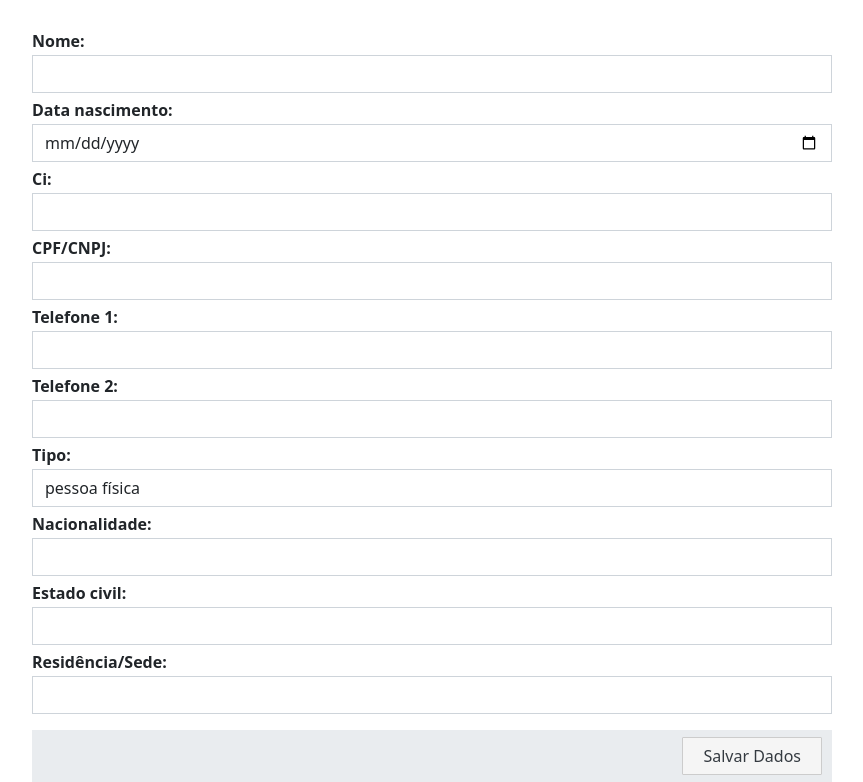
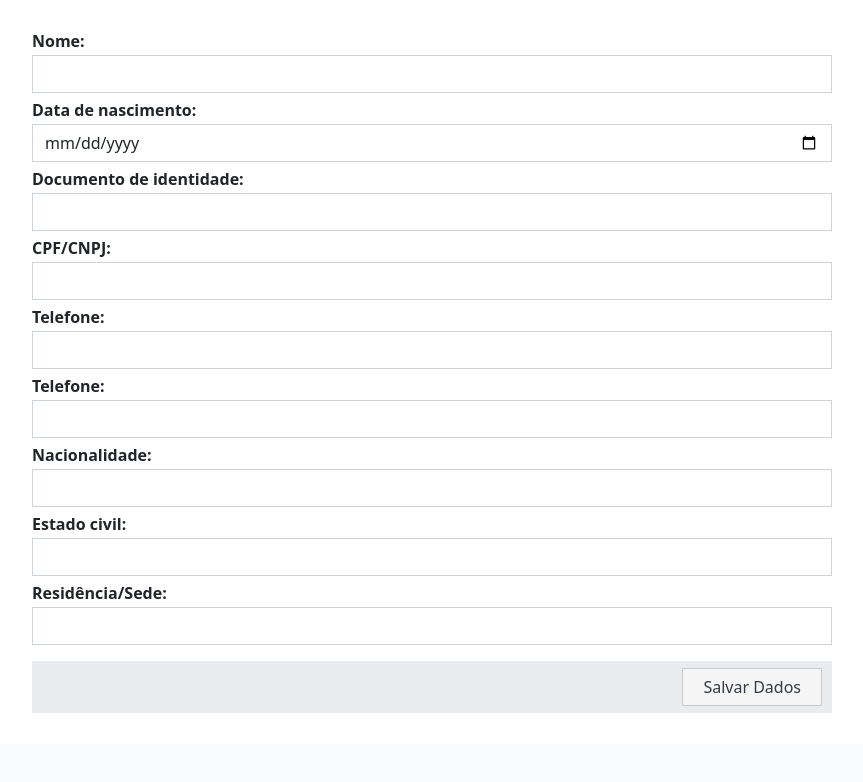
Before and after one commit to rcaliman/sistema-imoveis-django, a Django app: page /clientes/inserir/ in a window 1280 px wide. Shown: the part 56-838 px from the top of the page, without its empty margins (208-1071 px from the left). After the commit the page ends 769 px from the top, so only its background shows below. Run offline with Django 4.2, Linux system fonts and the light colour scheme; the visitor is signed in with stand-in values (Sample User, id 1); parts of the project's set-up code (start-up, migrations or seed data) failed here and were passed over; some libraries are stand-ins or nearby versions.

Commit message:
alterações para validar cpf e para não ter que escolher se um cliente é pj ou pf

```diff
--- a/apps/imoveis/forms/cliente.py
+++ b/apps/imoveis/forms/cliente.py
@@ -1,5 +1,7 @@
 from django import forms
 from apps.imoveis.models import Cliente
+import helper
+from django.core.exceptions import ValidationError
 
 
 class FormCliente(forms.ModelForm):
@@ -12,19 +14,26 @@ class FormCliente(forms.ModelForm):
             "cpf",
             "telefone_1",
             "telefone_2",
-            "tipo",
             "nacionalidade",
             "estado_civil",
             "cidade_residencia_sede",
         ]
         labels = {
-            'cidade_residencia_sede': 'Residência/Sede',
-            'cpf': 'CPF/CNPJ',
+            "cidade_residencia_sede": "Residência/Sede",
+            "cpf": "CPF/CNPJ",
         }
         tipo_choices = [
-            ('pessoa física', 'pessoa física'),
-            ('pesoa jurídica', 'pessoa jurídica'),
+            ("pessoa física", "pessoa física"),
+            ("pesoa jurídica", "pessoa jurídica"),
         ]
+        labels = {
+            "data_nascimento": "Data de nascimento",
+            "ci": "Documento de identidade",
+            "cpf": "CPF/CNPJ",
+            "telefone_1": "Telefone",
+            "telefone_2": "Telefone",
+            "cidade_residencia_sede": "Residência/Sede",
+        }
         widgets = {
             "nome": forms.TextInput(attrs={"class": "form-control"}),
             "data_nascimento": forms.DateInput(
@@ -34,8 +43,29 @@ class FormCliente(forms.ModelForm):
             "cpf": forms.TextInput(attrs={"class": "form-control"}),
             "telefone_1": forms.TextInput(attrs={"class": "form-control"}),
             "telefone_2": forms.TextInput(attrs={"class": "form-control"}),
-            "tipo": forms.Select(attrs={"class": "form-control"}, choices=tipo_choices),
             "nacionalidade": forms.TextInput(attrs={"class": "form-control"}),
             "estado_civil": forms.TextInput(attrs={"class": "form-control"}),
             "cidade_residencia_sede": forms.TextInput(attrs={"class": "form-control"}),
         }
+
+    def clean_cpf(self):
+        cpf = self.cleaned_data["cpf"]
+        if cpf != None:
+            cpf_verificado = helper.verifica_documento(cpf)
+            if cpf_verificado.get("documento"):
+                return cpf_verificado["numero_formatado"]
+            else:
+                raise ValidationError("Número inválido")
+        return cpf
+
+    def clean_telefone_1(self):
+        telefone_1 = self.cleaned_data["telefone_1"]
+        if telefone_1 != None:
+            return helper.formata_telefone(telefone_1)
+        return telefone_1
+
+    def clean_telefone_2(self):
+        telefone_2 = self.cleaned_data["telefone_2"]
+        if telefone_2 != None:
+            return helper.formata_telefone(telefone_2)
+        return telefone_2
--- a/apps/imoveis/forms/imovel.py
+++ b/apps/imoveis/forms/imovel.py
@@ -23,6 +23,10 @@ class FormImovel(forms.ModelForm):
             "observacao",
             "dia",
         ]
+        labels = {
+            "dia": 'Dia de pagamento',
+            "observacao": "Observações",
+        }
         widgets = {
             "tipo": forms.Select(
                 attrs={"class": "form-control"}, choices=sorted(CHOICES_TIPO)
--- a/apps/imoveis/models/cliente.py
+++ b/apps/imoveis/models/cliente.py
@@ -8,7 +8,6 @@ class Cliente(models.Model):
     cpf = models.CharField(max_length=200, null=True, blank=True)
     telefone_1 = models.CharField(max_length=100, null=True, blank=True)
     telefone_2 = models.CharField(max_length=100, null=True, blank=True)
-    tipo = models.CharField(max_length=200, null=True, blank=True)
     nacionalidade = models.CharField(max_length=200, null=True, blank=True)
     estado_civil = models.CharField(max_length=200, null=True, blank=True)
     cidade_residencia_sede = models.CharField(max_length=200, null=True, blank=True)
--- a/apps/imoveis/views/clientes.py
+++ b/apps/imoveis/views/clientes.py
@@ -8,23 +8,28 @@ from django.contrib import messages
 def clientes_lista(request):
     verifica_autenticacao(request)
     if request.POST.get("id") is not None:
-        try:
-            id_registro = request.POST.get("id")
-            cliente = Cliente.objects.get(id=id_registro)
-            form = FormCliente(request.POST, instance=cliente)
-            if form.is_valid():
-                form.save()
-                messages.success(request, "Cliente atualizado com sucesso.")
-        except:
-            messages.error(request, "Erro ao tentar atualizar cliente.")
+        id_registro = request.POST.get("id")
+        cliente = Cliente.objects.get(id=id_registro)
+        form = FormCliente(request.POST, instance=cliente)
+        if form.is_valid():
+            form.save()
+            messages.success(request, "Cliente atualizado com sucesso.")
+        else:
+            request.session['dados_formulario_cliente'] = request.POST
+            return redirect('cliente_alterar', id_registro)
+
     else:
         if request.method == "POST":
             form = FormCliente(request.POST)
             if form.is_valid():
                 form.save()
+                dados_formulario_cliente = request.session.get('dados_formulario_cliente', None)
+                if dados_formulario_cliente:
+                    del(request.session['dados_formulario_cliente'])
                 messages.success(request, "Novo cliente adicionado com sucesso.")
             else:
-                messages.error(request, "Erro ao tentar adicionar novo cliente.")
+                request.session['dados_formulario_cliente'] = request.POST
+                return redirect('cliente_inserir')
     todos_os_registros = Cliente.objects.order_by("nome").all()
     clientes_com_imoveis = Imovel.objects.all().values_list("cliente_id", flat=True)
     return render(
@@ -36,14 +41,22 @@ def clientes_lista(request):
 
 def cliente_inserir(request):
     verifica_autenticacao(request)
-    form = FormCliente()
+    dados_formulario_cliente = request.session.get('dados_formulario_cliente', None)
+    form = FormCliente(dados_formulario_cliente)
+    if dados_formulario_cliente:
+        del(request.session['dados_formulario_cliente'])
     return render(request, "clientes/formulario.html", {"form": form})
 
 
 def cliente_alterar(request, id_do_registro):
     verifica_autenticacao(request)
-    cliente = Cliente.objects.get(id=id_do_registro)
-    form = FormCliente(instance=cliente)
+    if request.session.get('dados_formulario_cliente'):
+        form = FormCliente(request.session['dados_formulario_cliente'])
+        del(request.session['dados_formulario_cliente'])
+    else:
+        cliente = Cliente.objects.get(id=id_do_registro)
+        form = FormCliente(instance=cliente)
+
     return render(
         request, "clientes/formulario.html", {"form": form, "id": id_do_registro}
     )
--- a/helper.py
+++ b/helper.py
@@ -18,6 +18,7 @@ def calcula_proxima_data(mes, ano):
     for i in range(1, 13):
         if calendar.month_name[i] == mes:
             return {"mes": calendar.month_name[i + 1], "ano": ano}
+
 
 class Recibos:
     @staticmethod
@@ -88,3 +89,129 @@ class Recibos:
                         """
         texto_recibo += "</div>"
         return texto_recibo
+
+
+def verifica_documento(numero_documento) -> dict[str, str]:
+    """
+    como usar:
+        verifica_documento("18.781.203/0001-28")
+      ou
+        verifica_documento("18781203000128)
+      ou
+        verifica_documento("667.556.317-36")
+      ou
+        verifica_documento("66755631736")
+
+    retorno em caso de documento válido:
+        {'documento': 'cnpj', 'numero_limpo': '18781203000128', 'numero_formatado': '18.781.203/0001-28'}
+      ou
+        {'documento': 'cpf', 'numero_limpo': '66755631736', 'numero_formatado': '667.556.317.36'}
+
+    retorno em caso de documento inválido:
+        {'documento': None, 'numero_limpo': None, 'numero_formatado': None}
+
+    """
+
+    def limpa_numero(numero_documento):
+        numero_limpo = [i for i in list(numero_documento) if i.isnumeric()]
+        return numero_limpo
+
+    def calcula_digito(
+        numero_documento: list, gabarito: list, primeiro_digito: int
+    ) -> int:
+        primeiros_numeros = numero_documento[:-2]
+        if len(gabarito) >= len(primeiros_numeros):
+            if primeiro_digito != None:
+                primeiros_numeros = primeiros_numeros + [primeiro_digito]
+            qtd_zeros_a_adicionar_a_esquerda = len(gabarito) - len(numero_documento)
+            for i in range(0, qtd_zeros_a_adicionar_a_esquerda):
+                numero_documento.insert(0, "0")
+            soma_com_gabarito = 0
+            if len(primeiros_numeros) == len(gabarito):
+                while len(primeiros_numeros) > 0:
+                    soma_com_gabarito += int(primeiros_numeros.pop()) * gabarito.pop()
+                return calculo(soma_com_gabarito)
+
+    def calculo(soma):
+        if 11 - (soma % 11) >= 10:
+            return 0
+        return 11 - (soma % 11)
+
+    numero_documento = limpa_numero(numero_documento)
+    verificador = "".join(numero_documento[-2:])
+
+    gabarito_cpf = {
+        1: [i for i in range(10, 1, -1)],
+        2: [i for i in range(11, 1, -1)],
+    }
+
+    gabarito_cnpj = {
+        1: [5, 4, 3, 2, 9, 8, 7, 6, 5, 4, 3, 2],
+        2: [6, 5, 4, 3, 2, 9, 8, 7, 6, 5, 4, 3, 2],
+    }
+
+    primeiro_digito_cpf = calcula_digito(numero_documento.copy(), gabarito_cpf[1], None)
+    segundo_digito_cpf = calcula_digito(
+        numero_documento.copy(), gabarito_cpf[2], primeiro_digito_cpf
+    )
+
+    resultado_cpf = f"{primeiro_digito_cpf}{segundo_digito_cpf}"
+
+    tipo_documento = None
+    numero_limpo = None
+    numero_formatado = None
+
+    if resultado_cpf in verificador:
+        tipo_documento = "cpf"
+        numero_limpo = "".join(numero_documento)
+        numero_formatado = "{}.{}.{}.{}".format(
+            "".join(numero_documento[:-8]),
+            "".join(numero_documento[-8:-5]),
+            "".join(numero_documento[-5:-2]),
+            "".join(numero_documento[-2:]),
+        )
+    else:
+        primeiro_digito_cnpj = calcula_digito(
+            numero_documento.copy(), gabarito_cnpj[1], None
+        )
+        segundo_digito_cnpj = calcula_digito(
+            numero_documento.copy(), gabarito_cnpj[2], primeiro_digito_cnpj
+        )
+        resultado_cnpj = f"{primeiro_digito_cnpj}{segundo_digito_cnpj}"
+        if resultado_cnpj in verificador:
+            tipo_documento = "cnpj"
+            numero_limpo = "".join(numero_documento)
+            numero_formatado = "{}.{}.{}/{}-{}".format(
+                "".join(numero_documento[:-12]),
+                "".join(numero_documento[-12:-9]),
+                "".join(numero_documento[-9:-6]),
+                "".join(numero_documento[-6:-2]),
+                "".join(numero_documento[-2:]),
+            )
+    return {
+        "documento": tipo_documento,
+        "numero_limpo": numero_limpo,
+        "numero_formatado": numero_formatado,
+    }
+
+
+def formata_telefone(telefone):
+    telefone = [i for i in telefone if i.isnumeric()]
+    if len(telefone) >= 8:
+        if len(telefone) > 8 and telefone[-9] == "9":
+            telefone_formatado = "{} {} {}-{}".format(
+                "".join(telefone[:-11]),
+                "".join(telefone[-11:-9]),
+                "".join(telefone[-9:-4]),
+                "".join(telefone[-4:]),
+            )
+        else:
+            telefone_formatado = "{} {} {}-{}".format(
+                "".join(telefone[:-10]),
+                "".join(telefone[-10:-8]),
+                "".join(telefone[-8:-4]),
+                "".join(telefone[-4:]),
+            )
+        return telefone_formatado
+    else:
+        return ''.join(telefone)
--- a/static/css/estilos.css
+++ b/static/css/estilos.css
@@ -265,3 +265,7 @@ label {
     color: var(--bs-gray-dark);
     text-decoration: underline;
 }
+.errorlist {
+    color: red;
+    font-weight: bold;
+}
--- a/templates/clientes/formulario.html
+++ b/templates/clientes/formulario.html
@@ -9,6 +9,7 @@
         <div class="form-group">
           <label for="{{ field.id_for_label }}">{{ field.label }}:</label>
           {{ field }}
+          {{ field.errors }}
         </div>
       {% endfor %}
       <div class="rodapetabela mt-3">
--- a/templates/contrato/contrato.html
+++ b/templates/contrato/contrato.html
@@ -17,7 +17,7 @@
             <span class='destacar'>CLÁUSULA PRIMEIRA:</span> DO OBJETO E PRAZO DE LOCAÇÃO: O LOCADOR sendo legítimo possuidor do imóvel {{ texto_imovel }}, na cidade de Colatina-ES, e o dá em LOCAÇÃO ao LOCATÁRIO pelo prazo de {{ texto_quantidade_meses }}, contado a partir de {{ texto_data_inicial }} a {{ texto_data_final }}.
         </div>
         <div class="paragrafo-contrato">
-            PARÁGRAFO PRIMEIRO: A LOCAÇÃO, o objeto deste contrato destina-se a fins residenciais.</div>
+            PARÁGRAFO PRIMEIRO: A LOCAÇÃO, o objeto deste contrato destina-se a fins {{ texto_uso_imovel }}.</div>
         <div class="paragrafo-contrato">
             PARÁGRAFO SEGUNDO: O presente contrato poderá ser prorrogado por períodos previamente acordados entre as partes.</div>
         <div class="paragrafo-contrato">
```
Also changed, not shown: apps/imoveis/forms/contrato.py (+0 -9 lines), apps/imoveis/views/contrato.py (+12 -3 lines), apps/imoveis/views/imovel.py (+7 -3 lines), apps/tests/test_clientes.py (+15 -5 lines), apps/tests/test_contrato.py (+7 -10 lines), apps/tests/test_imovel.py (+3 -4 lines), apps/tests/test_recibos.py (+13 -0 lines), apps/imoveis/migrations/0002_remove_cliente_tipo_alter_locador_cpf_and_more.py (added).
